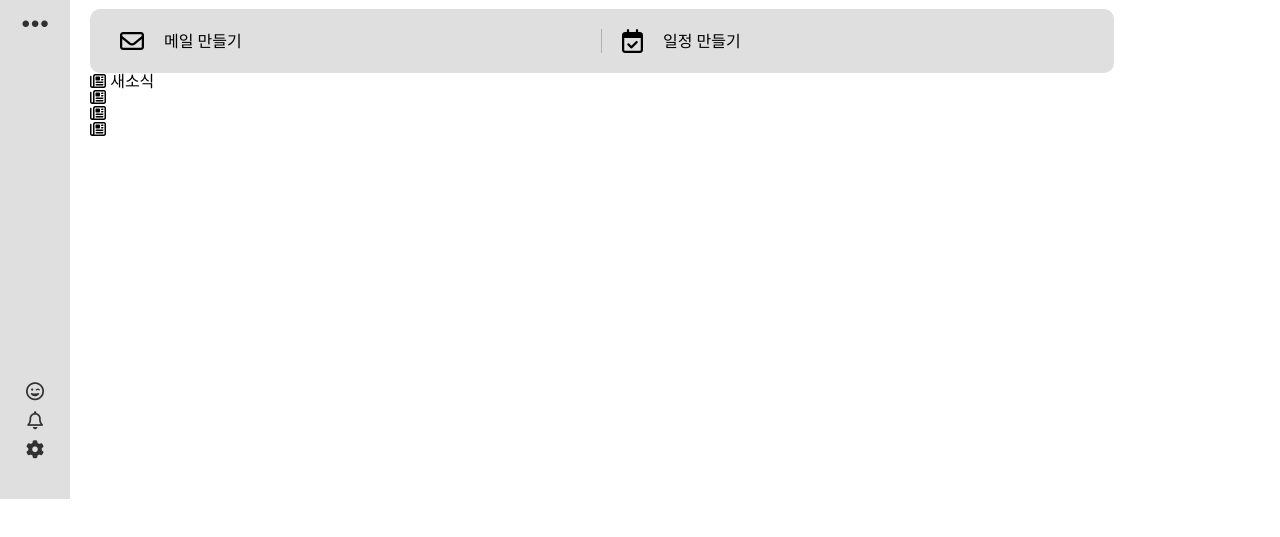
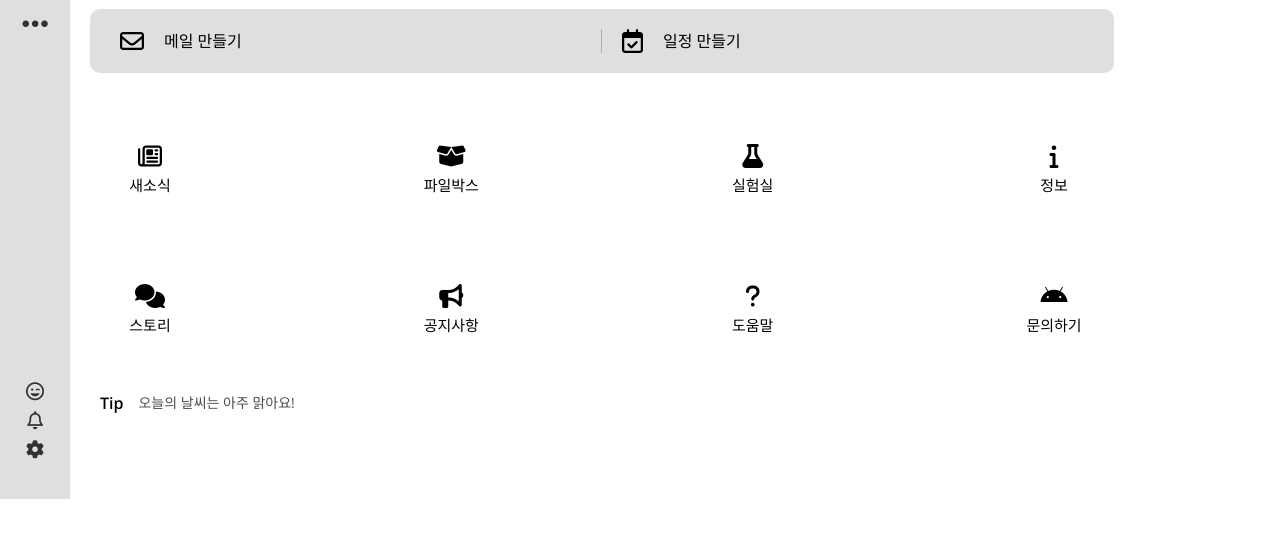
Before and after one commit to hayoung123/kakao-clone-desktop, a plain HTML site: page more.html in a window 1280 px wide. Shown: the part 141-678 px from the top of the page. Drawn offline with nearby package versions, Linux system fonts and the light colour scheme.

Commit message:
create more
create more icons and animation

```diff
--- a/css/more.css
+++ b/css/more.css
@@ -31,3 +31,71 @@
 .make__email {
   border-right: 1px solid rgb(175, 175, 175);
 }
+.more__icons {
+  margin-top: 50px;
+  padding: 20px 30px;
+  display: flex;
+  align-items: center;
+  justify-content: space-between;
+}
+
+.more__icons-column {
+  height: 50px;
+  width: 60px;
+  display: flex;
+  flex-direction: column;
+  align-items: center;
+  justify-content: center;
+}
+.more__icons i {
+  font-size: 24px;
+  margin-bottom: 10px;
+}
+.more__icons span {
+  font-size: 15px;
+}
+
+.more__tips {
+  margin-top: 30px;
+  position: relative;
+}
+.tips__tip {
+  padding: 10px 10px;
+  height: 40px;
+  background-color: #ffffff;
+  display: flex;
+  align-items: center;
+  font-weight: 400;
+}
+.tips__tip span:first-child {
+  font-weight: 600;
+  margin-right: 15px;
+}
+.tips__tip span:last-child {
+  font-size: 14px;
+  opacity: 0.7;
+}
+
+.tip-caption {
+  width: 100%;
+  position: absolute;
+  top: 0;
+  left: 0;
+  background-color: #ffffff;
+  opacity: 0;
+  animation: 5s overflow infinite ease-in-out;
+}
+
+@keyframes overflow {
+  0%,
+  10%,
+  90% {
+    transform: none;
+    opacity: 0;
+  }
+  30%,
+  60% {
+    transform: none;
+    opacity: 1;
+  }
+}
--- a/more.html
+++ b/more.html
@@ -41,17 +41,44 @@
           <span>새소식</span>
         </div>
         <div class="more__icons-column">
-          <i class="far fa-newspaper"></i>
-          <span></span>
+          <i class="fas fa-box-open"></i>
+          <span>파일박스</span>
         </div>
         <div class="more__icons-column">
-          <i class="far fa-newspaper"></i>
-          <span></span>
+          <i class="fas fa-flask"></i>
+          <span>실험실</span>
         </div>
         <div class="more__icons-column">
-          <i class="far fa-newspaper"></i>
-          <span></span>
+          <i class="fas fa-info"></i>
+          <span>정보</span>
         </div>
+      </div>
+      <div class="more__icons">
+        <div class="more__icons-column">
+          <i class="fas fa-comments"></i>
+          <span>스토리</span>
+        </div>
+        <div class="more__icons-column">
+          <i class="fas fa-bullhorn"></i>
+          <span>공지사항</span>
+        </div>
+        <div class="more__icons-column">
+          <i class="fas fa-question"></i>
+          <span>도움말</span>
+        </div>
+        <div class="more__icons-column">
+          <i class="fab fa-android"></i>
+          <span>문의하기</span>
+        </div>
+      </div>
+      <div class="more__tips">
+        <div class="tips__tip">
+          <span>Tip</span>
+          <span>오늘의 날씨는 아주 맑아요!</span>
+        </div>
+        <div class="tips__tip tip-caption">
+          <span>Tip</span>
+          <span>오늘의 추천 데일리룩!</span>
       </div>
     </main>
     <nav class="nav">
```
Also changed, not shown: advertise.html (added, +11 -0 lines).
